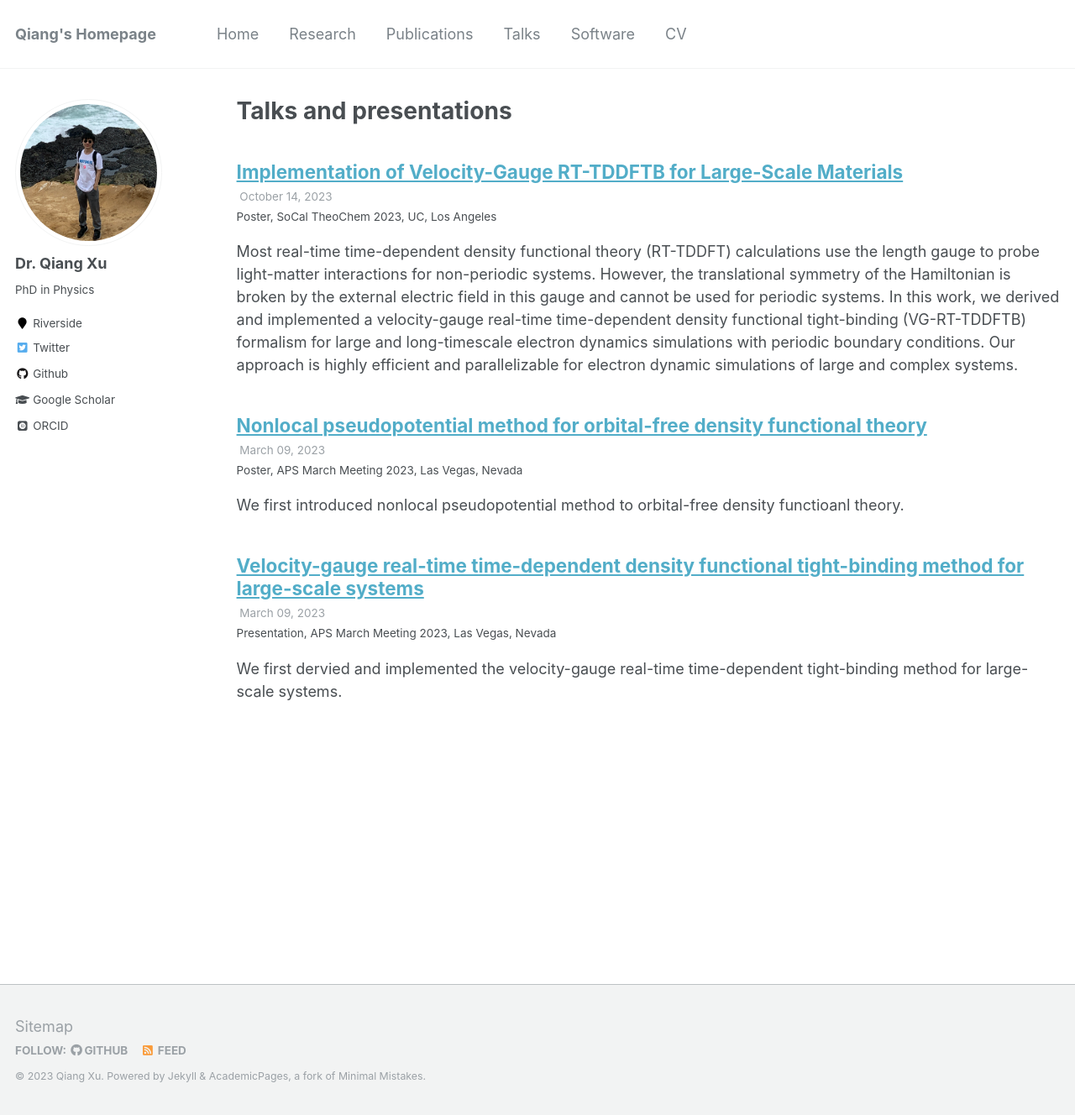
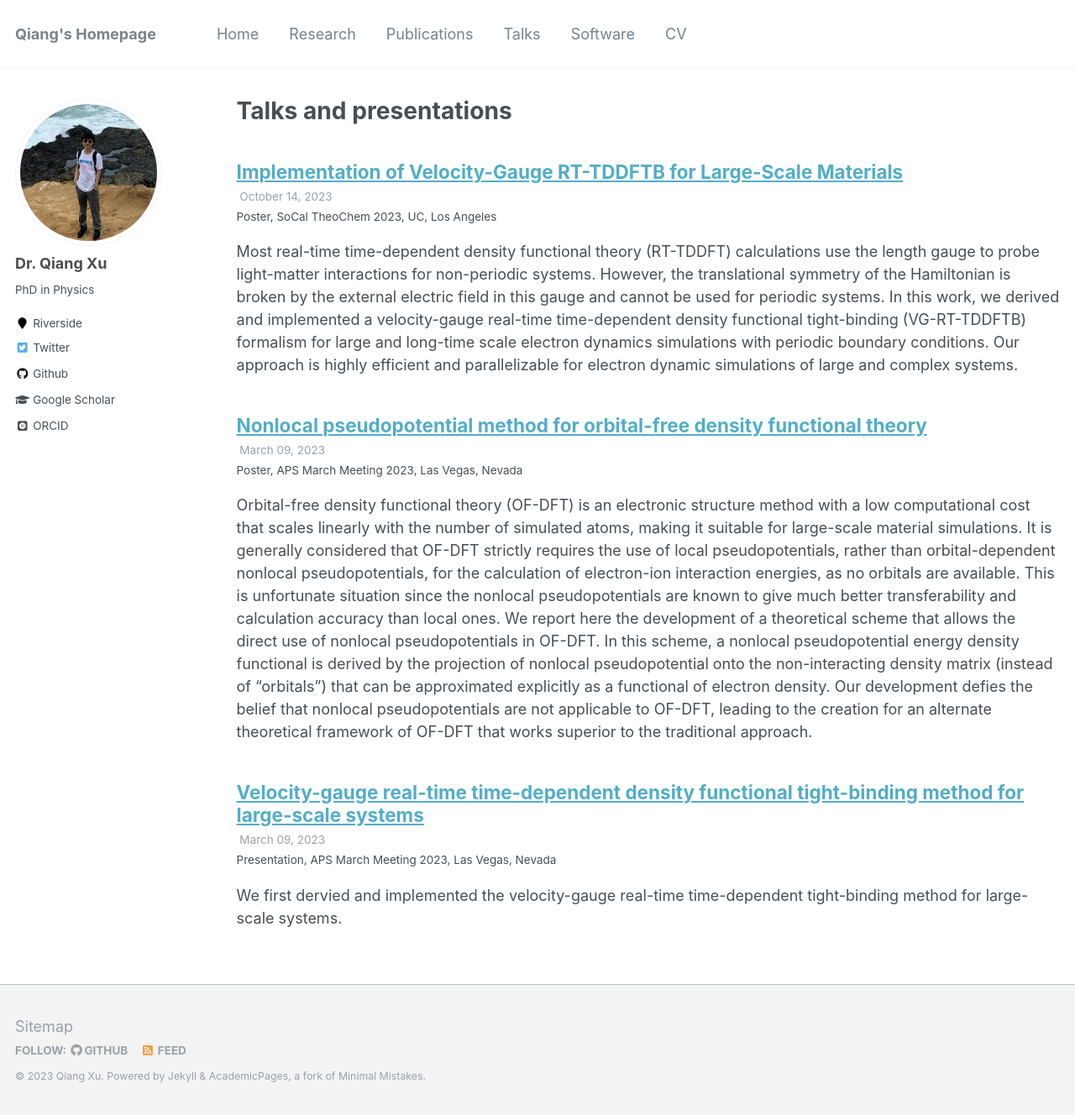
Before and after one commit to xqjlu/xqjlu.github.io, a Jekyll site: the page built from _pages/talks.html, in a window 1280 px wide and 1328 px high. Shown: the whole window at 84% size. Built offline with Jekyll 4.4.1, drawn with Linux system fonts in a browser that asks for light colours; some web fonts are replaced.

Commit message:
NLPPF abstract

```diff
--- a/_talks/2023-03-09-talk-2.md
+++ b/_talks/2023-03-09-talk-2.md
@@ -8,4 +8,4 @@ date: 2023-03-09
 location: "Las Vegas, Nevada"
 ---
 
-We first introduced nonlocal pseudopotential method to orbital-free density functioanl theory.
+Orbital-free density functional theory (OF-DFT) is an electronic structure method with a low computational cost that scales linearly with the number of simulated atoms, making it suitable for large-scale material simulations. It is generally considered that OF-DFT strictly requires the use of local pseudopotentials, rather than orbital-dependent nonlocal pseudopotentials, for the calculation of electron-ion interaction energies, as no orbitals are available. This is unfortunate situation since the nonlocal pseudopotentials are known to give much better transferability and calculation accuracy than local ones. We report here the development of a theoretical scheme that allows the direct use of nonlocal pseudopotentials in OF-DFT. In this scheme, a nonlocal pseudopotential energy density functional is derived by the projection of nonlocal pseudopotential onto the non-interacting density matrix (instead of "orbitals") that can be approximated explicitly as a functional of electron density. Our development defies the belief that nonlocal pseudopotentials are not applicable to OF-DFT, leading to the creation for an alternate theoretical framework of OF-DFT that works superior to the traditional approach.
--- a/_talks/2023-10-14-talk-1.md
+++ b/_talks/2023-10-14-talk-1.md
@@ -8,4 +8,4 @@ date: 2023-10-14
 location: "UC, Los Angeles"
 ---
 
-Most real-time time-dependent density functional theory (RT-TDDFT) calculations use the length gauge to probe light-matter interactions for non-periodic systems. However, the translational symmetry of the Hamiltonian is broken by the external electric field in this gauge and cannot be used for periodic systems. In this work, we derived and implemented a velocity-gauge real-time time-dependent density functional tight-binding (VG-RT-TDDFTB) formalism for large and long-timescale electron dynamics simulations with periodic boundary conditions. Our approach is highly efficient and parallelizable for electron dynamic simulations of large and complex systems.
+Most real-time time-dependent density functional theory (RT-TDDFT) calculations use the length gauge to probe light-matter interactions for non-periodic systems. However, the translational symmetry of the Hamiltonian is broken by the external electric field in this gauge and cannot be used for periodic systems. In this work, we derived and implemented a velocity-gauge real-time time-dependent density functional tight-binding (VG-RT-TDDFTB) formalism for large and long-time scale electron dynamics simulations with periodic boundary conditions. Our approach is highly efficient and parallelizable for electron dynamic simulations of large and complex systems.
```
